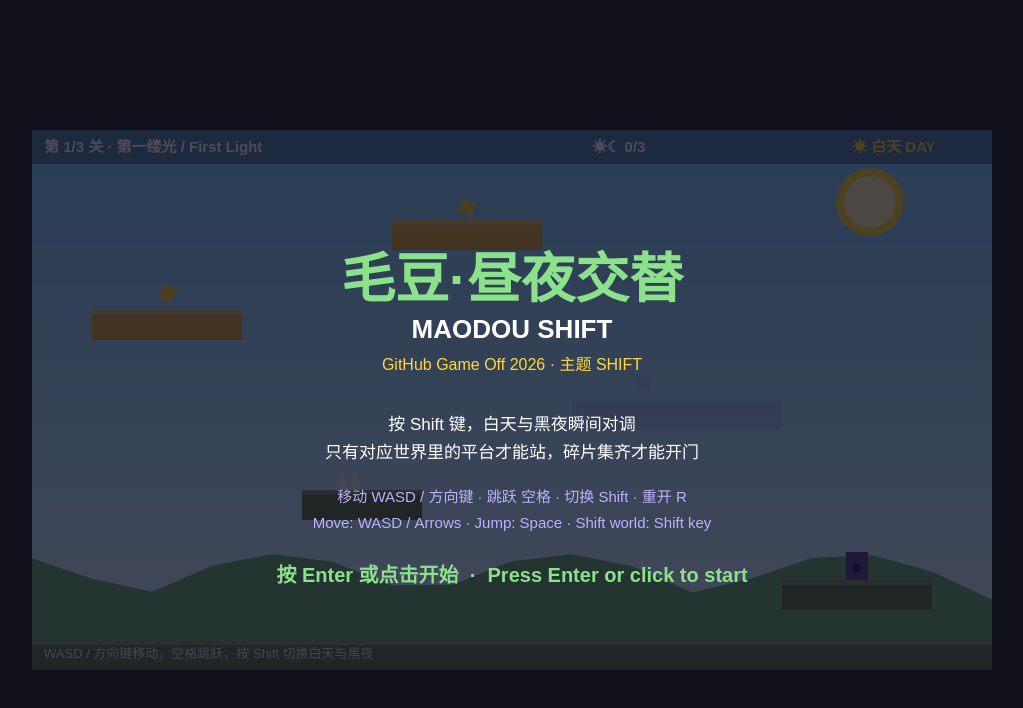
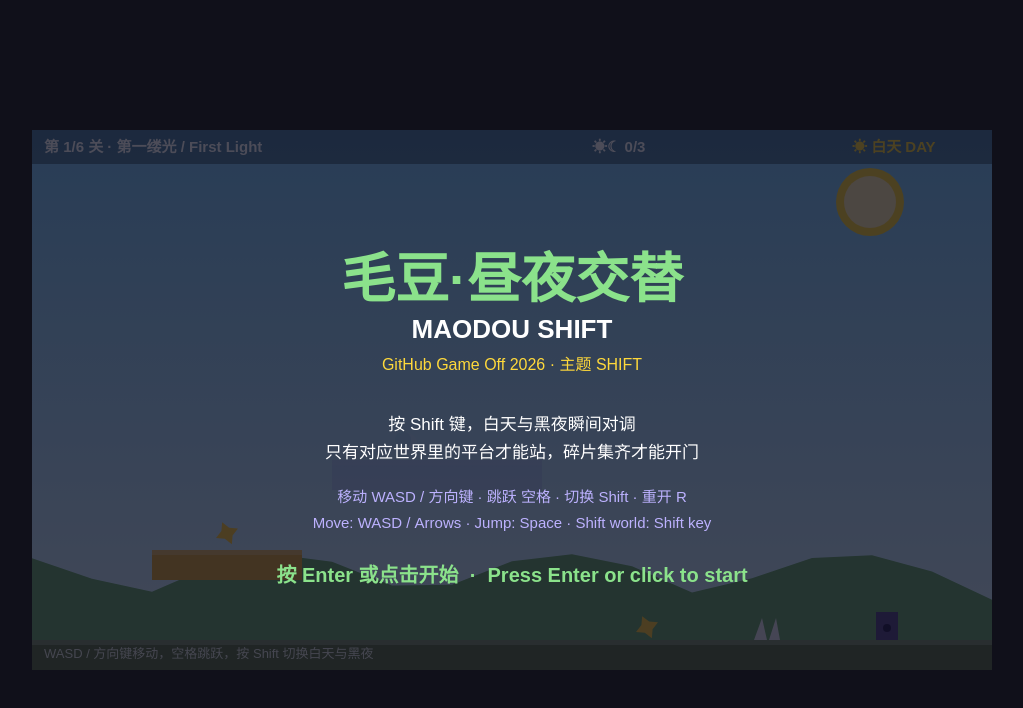
Before and after one commit to qiangsi/maodou-shift, a plain HTML site: page index.html in a window 1280 px wide. Shown: the whole page, without its empty margins (128-1151 px from the left). Drawn offline with Linux system fonts and the light colour scheme; animation ran at ten frames a second.

Commit message:
Game Off 2026: 6 levels (fixed unreachable platforms in L1-L3, added L4-L6, reachability-checked)

```diff
--- a/index.html
+++ b/index.html
@@ -59,64 +59,127 @@ const LEVELS = [
   map:[
   '................................',
   '................................',
-  '..............o.................',
-  '............=====...............',
   '................................',
-  '....o...........................',
-  '..=====.........................',
   '................................',
-  '....................m...........',
-  '..................-------.......',
   '................................',
-  '..........^.....................',
-  '.........####...................',
   '................................',
-  '...........................D....',
-  '.........................#####..',
   '................................',
+  '................................',
+  '................................',
+  '................................',
+  '............m...................',
+  '..........-------...............',
+  '................................',
+  '......o.........................',
+  '....=====.......................',
+  '................................',
+  '....................o...^...D...',
   '################################',
   ]},
 { name:'昼夜之间 / Between Day & Night', hint:'尖刺只在对应世界里伤人，看准世界再跳',
   map:[
   '................................',
   '................................',
+  '................................',
+  '................................',
+  '................................',
+  '................................',
+  '................................',
+  '....................o...........',
+  '..................=====.........',
+  '................................',
+  '.............m..................',
+  '..........-------...............',
+  '................................',
+  '......o.........................',
+  '....=====.......................',
+  '................................',
+  '........................^...D...',
+  '################################',
+  ]},
+{ name:'月之彼端 / Far Side of the Moon', hint:'四块碎片都在天上，爬上去再落到门口',
+  map:[
+  '................................',
+  '................................',
+  '................................',
+  '................................',
+  '.........................m......',
+  '.......................-------..',
+  '................................',
+  '...................o............',
+  '.................=====..........',
+  '................................',
+  '............m...................',
+  '..........-------...............',
+  '................................',
+  '.....o......................D...',
+  '...=====..................#####.',
+  '................................',
+  '........................^.......',
+  '################################',
+  ]},
+{ name:'风之回廊 / Corridor of Wind', hint:'跳起来再换世界，空中换世界才能落到另一边的平台',
+  map:[
+  '................................',
+  '................................',
+  '................................',
+  '................................',
+  '................................',
+  '................................',
+  '................................',
+  '....................o...........',
+  '..................=====.........',
+  '................................',
+  '..............m.................',
+  '............-------.............',
+  '................................',
   '........o.......................',
   '......=====.....................',
+  '................................',
+  '........................^...D...',
+  '##############...###############',
+  ]},
+{ name:'双月之间 / Between Two Moons', hint:'夜里是主场，看清哪个平台是夜里的',
+  map:[
+  '................................',
+  '................................',
+  '................................',
+  '................................',
+  '................................',
+  '................................',
+  '................................',
+  '..........................m.....',
+  '........................-------.',
   '................................',
   '....................m...........',
   '..................-------.......',
   '................................',
-  '...*............................',
-  '..####..........................',
+  '................o...............',
+  '..............=====.............',
   '................................',
-  '...........o..........+.........',
-  '.........=====.....-------......',
-  '................................',
-  '...........................D....',
-  '....................##########..',
-  '................................',
-  '#######....#####################',
+  '............................D...',
+  '##########...###################',
   ]},
-{ name:'月之彼端 / Far Side of the Moon', hint:'最后一关：碎片集齐才能开门，别掉进虚空',
+{ name:'破晓 / Daybreak', hint:'最后一关：四层天梯，一气呵成',
   map:[
   '................................',
   '................................',
-  '.....o.................m........',
-  '...=====.............-------....',
   '................................',
-  '.............+..................',
-  '...........-------..............',
   '................................',
-  '....*................o..........',
-  '..#####............=====........',
+  '..........m.....................',
+  '........-------.................',
   '................................',
-  '.....................^..........',
-  '....................####........',
+  '................o...............',
+  '..............=====.............',
   '................................',
-  '...........................D....',
-  '......##########......#####.....',
+  '.....................m..........',
+  '..................-------.......',
   '................................',
-  '####......##################....',
+  '..............o.................',
+  '............=====...............',
+  '................................',
+  '........................^...D...',
+  '########...#####################',
   ]},
 ];
 
```
Also changed, not shown: 1 other file.
